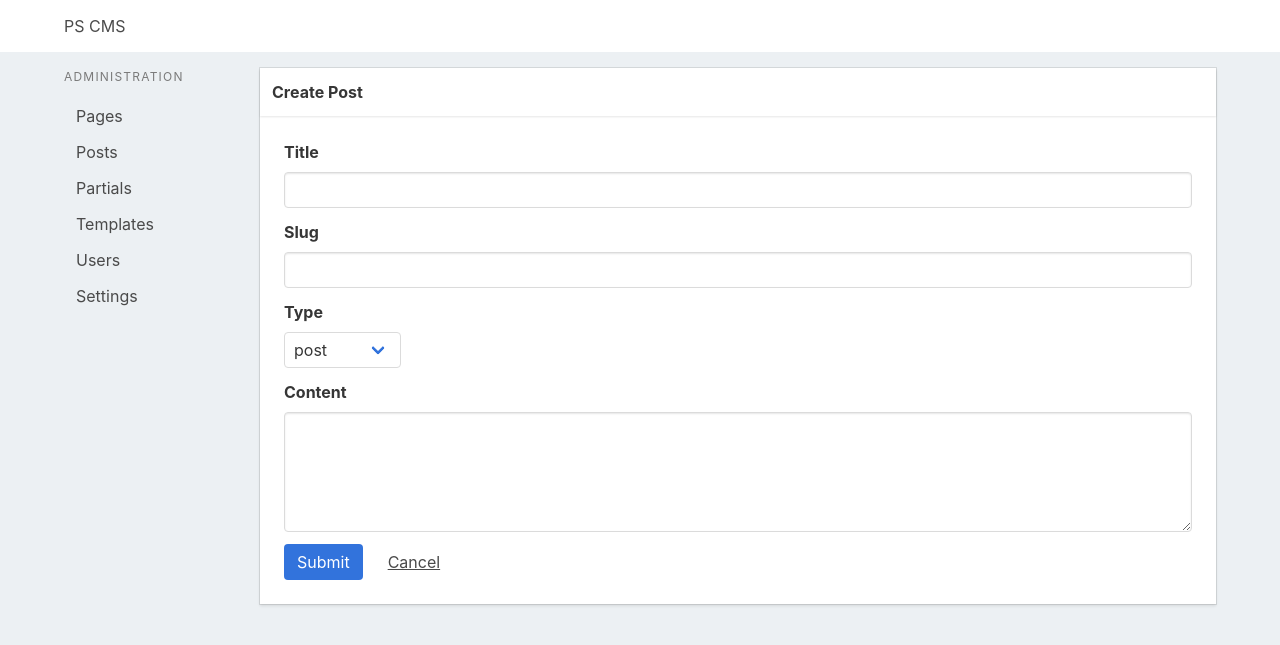
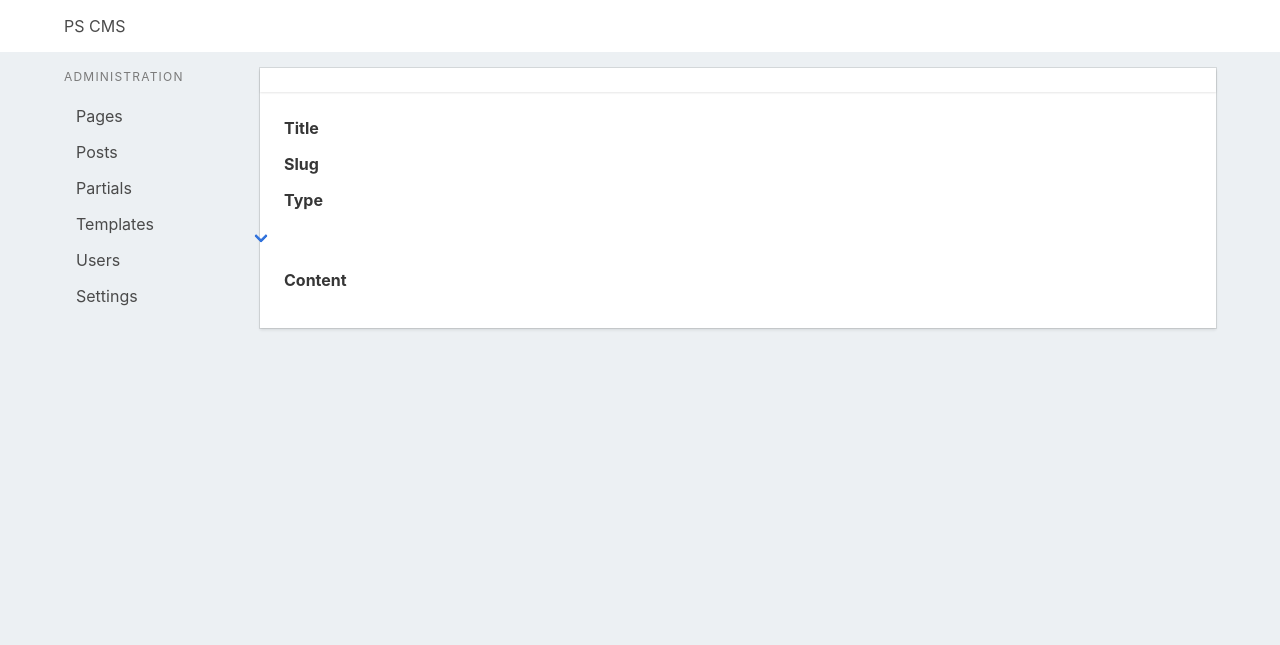
Before and after one commit to wilsonmar/PythonFlask-CMSBlueprints, a Flask app: page /admin/create/post in a window 1280 px wide. Shown: the top 645 px of the page. Run offline with Flask 2, Linux system fonts and the light colour scheme; data comes from the database, SQL or seed files in the repository; some libraries are stand-ins or nearby versions.

Commit message:
refactor: remove form controls

```diff
--- a/cms/templates/admin/content_form.html
+++ b/cms/templates/admin/content_form.html
@@ -3,47 +3,35 @@
 {% block content %}
 <div class="card edit">
   <header class="card-header">
-    <p class="card-header-title">{{ title }} {{ type_name|capitalize }}</p>
+    <p class="card-header-title"></p>
   </header>
   <div class="card-content">
     <div class="content">
-      <form method="post">
+      <form>
         <div class="field">
           <label class="label">Title</label>
           <div class="control">
-            <input name="title" class="input" type="text" value="{{ item_title|default('') }}">
           </div>
         </div>
         <div class="field">
           <label class="label">Slug</label>
-          <div class="control">
-            <input name="slug" class="input" type="text" value="{{ slug|default('') }}">
-          </div>
         </div>
         <div class="field">
           <label class="label">Type</label>
           <div class="control">
             <div class="select">
-              <select name="type_id">
-                {% for type in types %}
-                  <option value="{{ type.id }}" {{ "selected" if (type.name == type_name) }}>{{ type.name }}</option>
-                {% endfor %}
-              </select>
             </div>
           </div>
         </div>
         <div class="field">
           <label class="label">Content</label>
           <div class="control">
-            <textarea  name="body" class="textarea">{{ body|default('') }}</textarea>
           </div>
         </div>
         <div class="field is-grouped">
           <div class="control">
-            <input type="submit" class="button is-link" value="Submit">
           </div>
           <div class="control">
-            <a class="button is-text" href="{{ url_for('content', type=type_name) }}">Cancel</a>
           </div>
         </div>
       </form>
```
